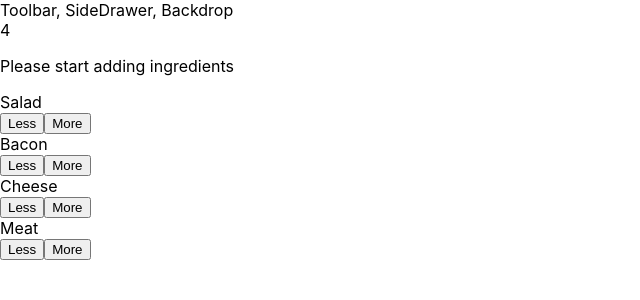
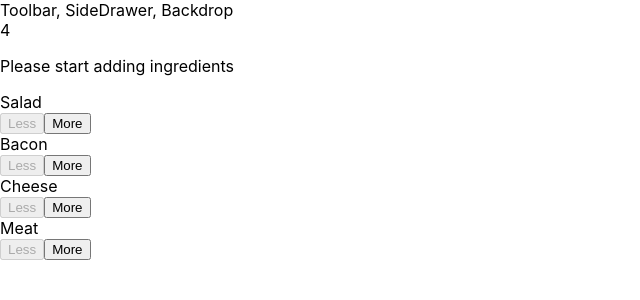
Before and after one commit to swapnilp0x00/react-burger-app, a React app: page / in a window 1280 px wide. Shown: the top 300 px of the page, without its empty margins (0-640 px from the left). Built offline with nearby package versions, Linux system fonts and the light colour scheme.

Commit message:
Added disabled flag

```diff
--- a/src/components/Burger/BuildControls/BuildControl/BuildControl.js
+++ b/src/components/Burger/BuildControls/BuildControl/BuildControl.js
@@ -5,7 +5,7 @@
     return (
     <div className={classes.BuildControl}>
         <div className={classes.Label}>{props.label}</div>
-        <button className={classes.Less} onClick={props.removed}>Less</button>
+        <button className={classes.Less} onClick={props.removed} disabled={props.disabled}>Less</button>
         <button className={classes.More} onClick={props.added}>More</button>
     </div>
     );
--- a/src/components/Burger/BuildControls/BuildControls.js
+++ b/src/components/Burger/BuildControls/BuildControls.js
@@ -15,6 +15,7 @@
             {controls.map(control => <BuildControl
             key={control.label}
             label={control.label}
+            disabled={props.disabledInfo[control.type]}
             removed={() => props.ingredientRemoved(control.type)}
             added={() => props.ingredientAdded(control.type)}/>)}
         </div>
--- a/src/containers/BurgerBuilder/BurgerBuilder.js
+++ b/src/containers/BurgerBuilder/BurgerBuilder.js
@@ -37,6 +37,9 @@
     }
     removeIngredient = (type) => {
         const oldCount = this.state.ingredients[type];
+        if (oldCount <= 0) {
+            return
+        }
         const newCount = oldCount - 1;
         const newPrice = this.state.totalPrice - INGREDIENT_PRICES[type];
 
@@ -51,6 +54,12 @@
     }
 
     render() {
+        const disabledInfo ={
+            ...this.state.ingredients
+        }
+        for (const key in disabledInfo) {
+            disabledInfo[key] = disabledInfo[key] <= 0
+        }
         return (
         <Aux>
             <div>
@@ -58,6 +67,7 @@
             </div>
             <Burger ingredients={this.state.ingredients}/>
             <BuildControls
+                disabledInfo={disabledInfo}
                 ingredientAdded={this.addIngredient}
                 ingredientRemoved={this.removeIngredient}
             />
```
